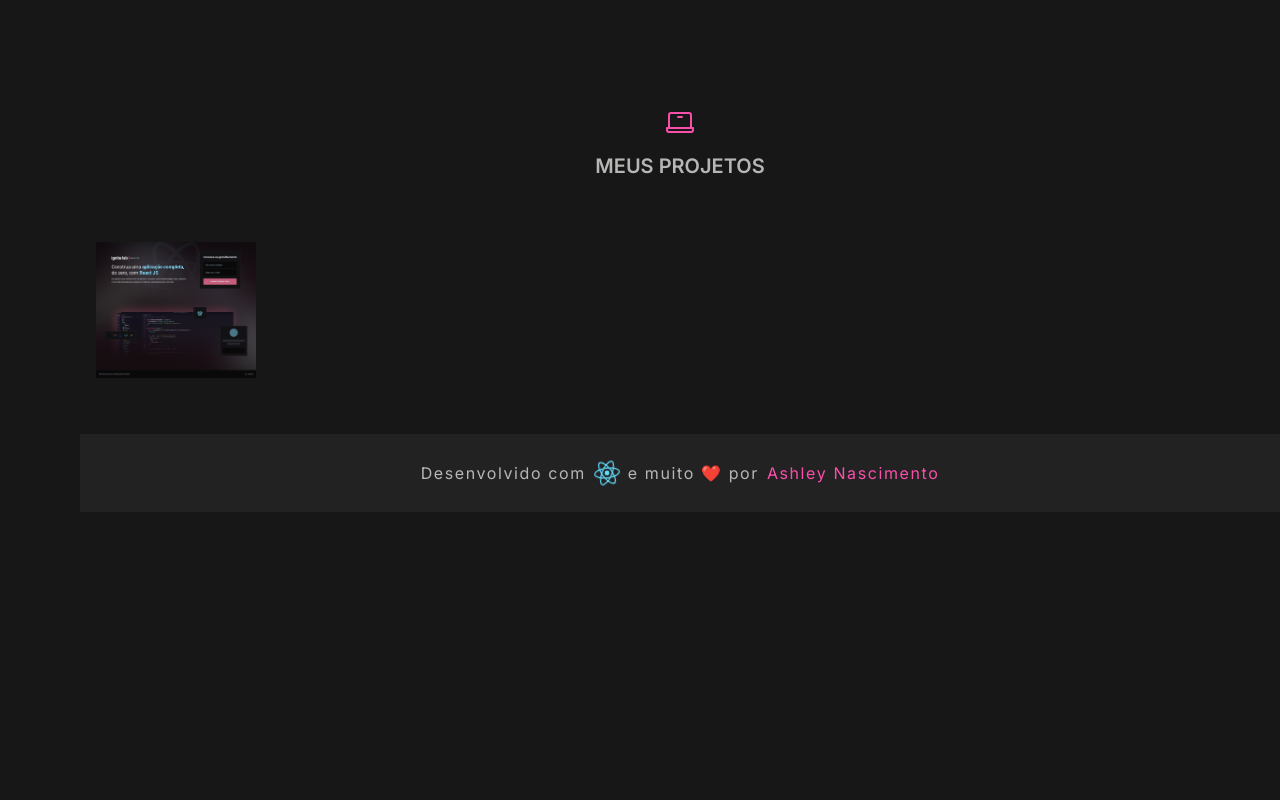
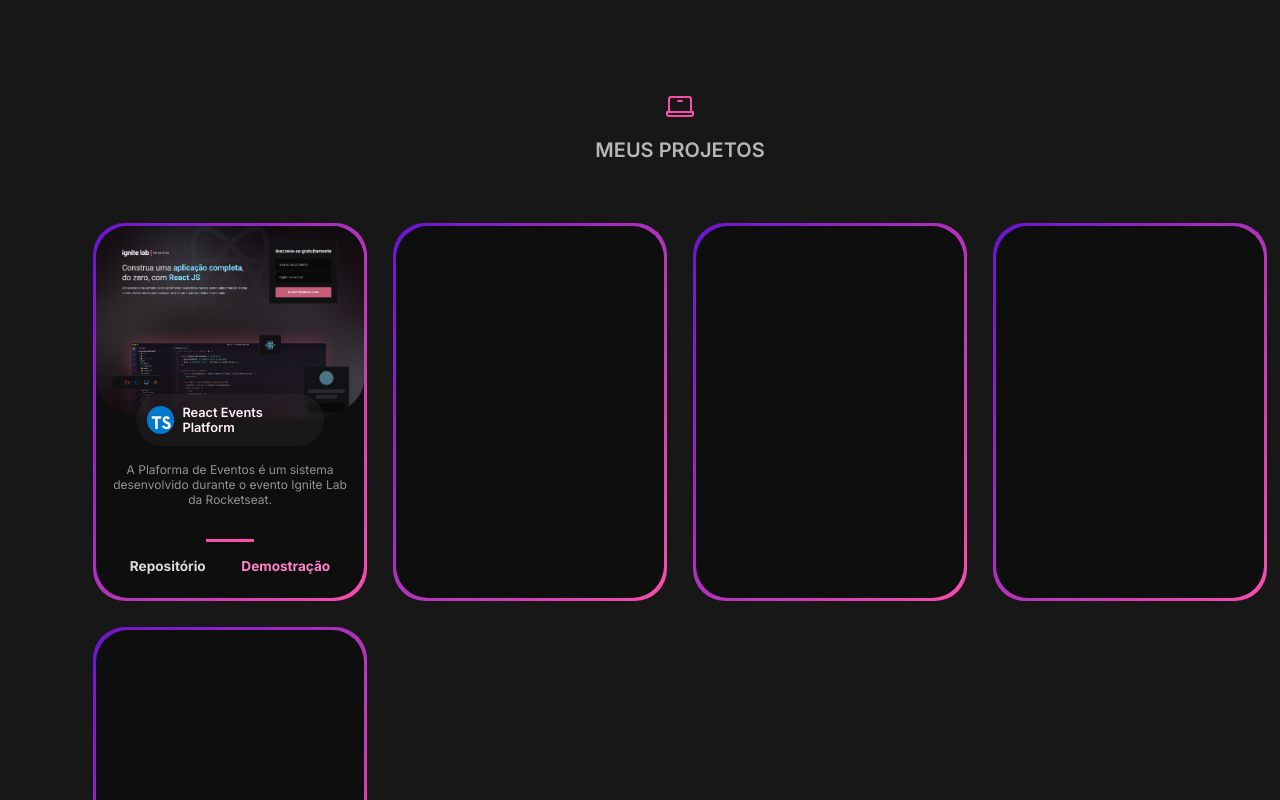
Before and after one commit to ashley-nascimento/my-portifolio, a React (Vite) app: page / in a window 1280 px wide. Shown: the part 2000-2800 px from the top of the page. Before the commit the page ends 2512 px from the top, so only its background shows below. Built offline with nearby package versions, Linux system fonts and the light colour scheme.

Commit message:
adding projects

```diff
--- a/src/components/Projects.tsx
+++ b/src/components/Projects.tsx
@@ -10,14 +10,34 @@ export function Projects(){
             </strong>
             <article>
                 <div>
-                    <img src="/home-desktop.png" alt="Projeto" />
-                    {/* <h1>
-                        Nome do projeto
-                    </h1>
-                    <p>
-                        descrição
-                    </p> */}
+                    <div>
+                        <img src="/home-desktop.png" alt="Projeto" />
+                    </div>
+                    <span>
+                        <img src="/typescript-2.svg" alt="Projeto" />
+                        <strong>
+                            React Events Platform
+                        </strong>
+                    </span>
+                    <div>
+                        <p>
+                            A Plaforma de Eventos é um sistema desenvolvido durante o evento Ignite Lab da Rocketseat.
+                        </p>
+
+                        <span></span>
+
+                        <div>
+                            <a href="#" no-referrer>Repositório</a>
+                            <a href="#" no-referrer>Demostração</a>
+                        </div>
+                    </div>
                 </div>
+
+        <div></div>
+        <div></div>
+        <div></div>
+        <div></div>
+
             </article>
         </Wrapper>
     )
--- a/src/styles/global.ts
+++ b/src/styles/global.ts
@@ -14,6 +14,7 @@ export const GlobalStyle = createGlobalStyle`
         --purple: #6915CF;
         --green: #4CD3C2;
         --title: #FFF2F9;
+        --black: #0e0e0e;
         --gray-900: #171717;
         --gray-850: #1C1C1C;
         --gray-800: #222222;
--- a/src/styles/introduction.ts
+++ b/src/styles/introduction.ts
@@ -28,23 +28,23 @@ export const Wrapper = styled.section`
     & > span:first-child{
         background: radial-gradient(var(--pink) 0%, transparent  60%);
         opacity: 0.2;
-        width: 1000px;
-        height: 1000px;
+        width: 80%;
+        height: 80%;
         position: absolute;
         z-index: -99;
-        top: -300px;
-        left: -400px;
+        top: -30%;
+        left: -30%;
     }
 
     & > span:not(:first-child){
         background: radial-gradient(var(--purple) 0%, transparent  60%);
         opacity: 0.3;
-        width: 1000px;
-        height: 1000px;
+        width: 80%;
+        height: 80%;
         position: absolute;
         z-index: -98;
-        top: -100px;
-        left: -50px;
+        top: -10%;
+        left: -10%;
     }
 
     & > article{
--- a/src/styles/projects.ts
+++ b/src/styles/projects.ts
@@ -8,7 +8,7 @@ export const Wrapper = styled.section`
     flex-direction: column;
     align-items: center;
 
-    strong{
+    & > strong{
         display: flex;
         flex-direction: column;
         align-items: center;
@@ -23,12 +23,140 @@ export const Wrapper = styled.section`
     }
 
 
-    div{
-        width: 10rem;
-        height: 10rem;
+    article{
+        display: grid;
+        grid-template-columns: 1fr 1fr 1fr 1fr;
+        column-gap: 2rem;
+        row-gap: 2rem;
+        justify-content: space-evenly;
 
-        img{
+        @media(max-width: 768px){
+            grid-template-columns: 1fr;
+            margin: 0 3rem;
+        }
+
+        & > div{
             width: 100%;
+            min-height: 22rem;
+            position: relative;
+            box-sizing: border-box;
+            color: #FFF;
+            background: var(--black);
+            background-clip: padding-box;
+
+            border-radius: 2rem;
+
+            &:hover{
+                box-shadow:
+                    rgba(240, 46, 170, 0.5) 0 0 0 5px,
+                    rgba(240, 46, 170, 0.15) 0 0 0 10px,
+                    rgba(240, 46, 170, 0.1) 0 0 0 15px,
+                    rgba(240, 46, 170, 0.05) 0 0 0 20px;
+                }
+
+            &:before {
+                content: '';
+                position: absolute;
+                top: 0; right: 0; bottom: 0; left: 0;
+                z-index: -1;
+                margin: -3px;
+                border-radius: inherit;
+                background: linear-gradient(to bottom right, var(--purple), var(--pink));
+            }
+
+            div:first-child{
+                position: relative;
+                width: 100%;
+                height: 12rem;
+                overflow: hidden;
+                border-top-left-radius: 2rem;
+                border-top-right-radius: 2rem;
+                border-bottom-left-radius: 20%;
+                border-bottom-right-radius: 20%;
+
+                img{
+                    width: 100%;
+                    z-index: -99;
+                }
+            }
+
+
+            & > span{
+                z-index: 99;
+                padding: 0.7rem 0.7rem;
+                display: flex;
+                align-items: center;
+                gap: 0.5rem;
+                font-size: 0.8rem;
+                color: var(--title);
+                margin: 0 2.5rem;
+                border-radius: 100px;
+                backdrop-filter: blur(2px);
+                background-color: #7272721a;
+                margin-top: -1.5rem;
+
+                img{
+                    width: 1.7rem;
+                    height: 1.7rem;
+                    border-radius: 100%;
+                }
+            }
+
+            div:not(:first-child){
+                p{
+                    padding: 1rem;
+                    color: var(--gray-300);
+                    font-size: 0.75rem;
+                    text-align: center;
+                    margin-bottom: 1rem;
+                }
+
+                span{
+                    display: block;
+                    margin: auto;
+                    width: 3rem;
+                    height: 3px;
+                    border-bottom: 3px solid var(--pink);
+                }
+
+                div{
+                    padding: 1rem 1rem 1.5rem 1rem;
+                    display: flex;
+                    justify-content: space-around;
+                    align-items: center;
+
+                    a:first-child{
+                        color: var(--gray-100);
+                        &:hover{
+                            color: var(--pink);
+                        }
+                    }
+
+                    a:last-child{
+                        color: var(--pink-light);
+                        &:hover{
+                            color: var(--pink);
+                        }
+                    }
+
+                    a{
+                        text-decoration: none;
+                        background: linear-gradient(90deg, var(--purple), var(--pink)) no-repeat right bottom / 0 var(--bg-h);
+                        transition: background-size 350ms;
+                        --bg-h: 2px;
+                        font-size: 0.85rem;
+                        font-weight: bold;
+
+                        &:where(:hover, :focus-visible) {
+                            background-size: 100% var(--bg-h);
+                            background-position-x: left;
+
+                        }
+                    }
+                }
+            }
+
+
         }
     }
 `
--- a/src/styles/stack.ts
+++ b/src/styles/stack.ts
@@ -32,7 +32,6 @@ export const Wrapper = styled.section`
 
         @media(max-width: 768px){
             grid-template-columns: auto;
-
         }
 
         div{
@@ -43,13 +42,13 @@ export const Wrapper = styled.section`
             div{
                 background-color: var(--gray-800);
                 border-radius: 10px;
-                padding: 0.5rem;
+                padding: 0.8rem;
 
                 display: flex;
 
                 img{
-                    width: 50px;
-                    height: 50px;
+                    width: 35px;
+                    height: 35px;
                 }
             }
             p{
@@ -63,9 +62,6 @@ export const Wrapper = styled.section`
                     color: var(--gray-300);
                 }
             }
-
-
-
         }
     }
 `
```
